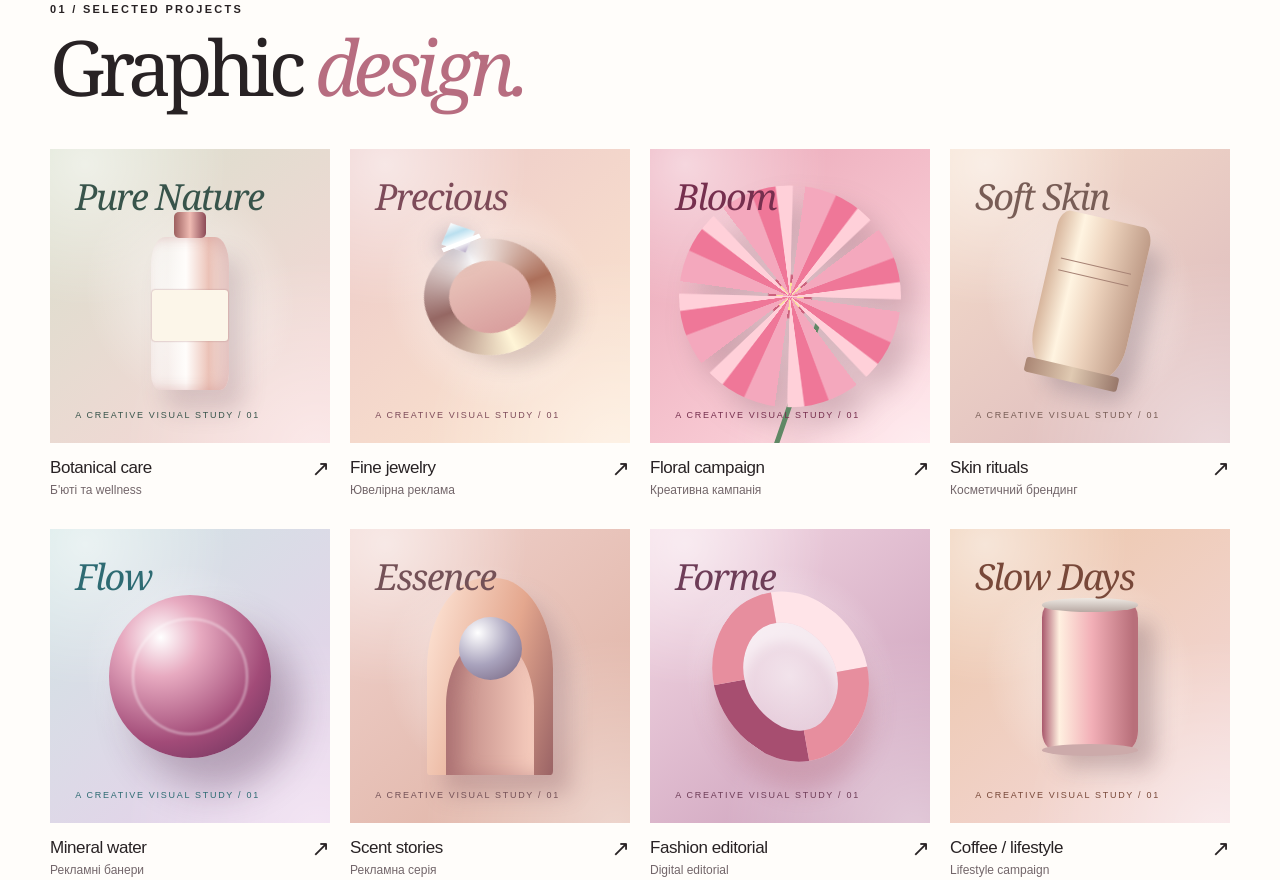
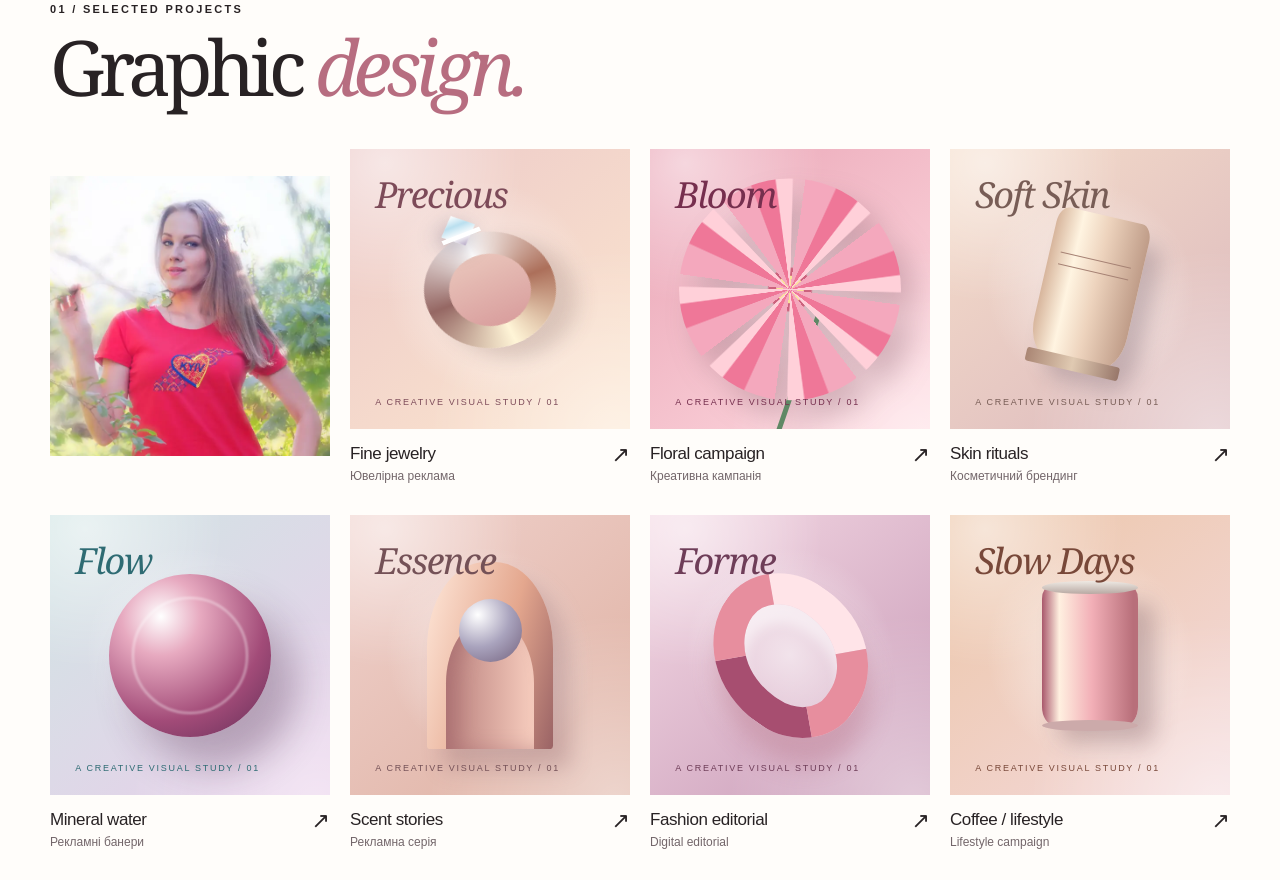
Before and after one commit to oksakvitka-boop/my-portfolio_oksakoval, a plain HTML site: page index.html in a window 1280 px wide. Shown: the part 730-1610 px from the top of the page. Drawn offline with Linux system fonts and the light colour scheme.

Commit message:
Replace first graphic portfolio mockup with original embroidery photo, remove visible caption

```diff
--- a/index.html
+++ b/index.html
@@ -52,6 +52,10 @@
     .project-card{padding:0;display:block;width:100%;text-align:left;border:0;background:none;color:inherit}
     .art-wrap{overflow:hidden;position:relative;aspect-ratio:1/1.05;background:#f2c6cc}
     .project-card .art,.three-card .art,.gallery-card .art{transition:transform .7s cubic-bezier(.2,.7,.2,1)}
+    .project-card .art-wrap{aspect-ratio:1}
+    .art.photo-art{background:#fff}
+    .art.photo-art:before{display:none}
+    .art.photo-art img{width:100%;height:100%;display:block;object-fit:cover;object-position:center}
     .project-card:hover .art,.three-card:hover .art{transform:scale(1.055)}
     .project-meta{display:flex;justify-content:space-between;align-items:start;gap:15px;margin-top:15px}
     .project-meta h3{font-size:17px;font-weight:500;letter-spacing:-.025em;margin:0 0 5px}
@@ -126,6 +130,10 @@
     .gallery{display:grid;grid-template-columns:1fr 1fr;gap:20px}
     .gallery-card{aspect-ratio:1.12;overflow:hidden}
     .gallery-card:first-child{grid-column:1/-1;aspect-ratio:1.85}
+    .photo-gallery{grid-template-columns:1fr;max-width:800px;margin:0 auto}
+    .photo-gallery .gallery-card:first-child{grid-column:auto;aspect-ratio:1}
+    .photo-gallery img{width:100%;height:100%;object-fit:cover;display:block}
+    .sr-only{position:absolute;width:1px;height:1px;padding:0;margin:-1px;overflow:hidden;clip:rect(0,0,0,0);white-space:nowrap;border:0}
     .gallery-card .art-word{font-size:clamp(30px,5vw,76px)}
     .gallery-card:first-child .art .object{scale:1.12}
     .modal-tag{display:inline-flex;border:1px solid var(--border);border-radius:99px;padding:9px 16px;font-size:11px;letter-spacing:.12em;text-transform:uppercase}
@@ -249,7 +257,7 @@
     /* ЗМІНА ВМІСТУ: у майбутньому тут будуть реальні роботи та посилання на файли.
        Усі поточні композиції — оригінальні CSS-макети, жодних запозичених зображень. */
     const projects=[
-      {name:"Botanical care",category:"Б'юті та wellness",label:"Pure Nature",type:"bottle",a:"#d9e0cd",b:"#f8d5d6",text:"#38544b"},
+      {name:"Машинна вишивка",category:"",label:"",type:"photo",image:"assets/machine-embroidery.webp",hideCaption:true},
       {name:"Fine jewelry",category:"Ювелірна реклама",label:"Precious",type:"ring",a:"#ecc9c8",b:"#fce6cf",text:"#7d4b59"},
       {name:"Floral campaign",category:"Креативна кампанія",label:"Bloom",type:"flower",a:"#e9a4b5",b:"#ffdce2",text:"#762f4e"},
       {name:"Skin rituals",category:"Косметичний брендинг",label:"Soft Skin",type:"tube",a:"#f5ddca",b:"#dbb8bd",text:"#785d56"},
@@ -275,13 +283,14 @@
     ];
     function esc(s){return String(s).replaceAll("&","&amp;").replaceAll("<","&lt;").replaceAll(">","&gt;").replaceAll('"',"&quot;")}
     function artHTML(item,variant=0){
+      if(item.image)return '<div class="art photo-art"><img src="'+esc(item.image)+'" alt="" loading="lazy" decoding="async"></div>';
       return '<div class="art '+item.type+' variant-'+variant+'" style="--a:'+item.a+';--b:'+item.b+';--txt:'+item.text+'"><div class="shine"></div><div class="art-word">'+esc(item.label)+'</div><div class="object"></div><div class="art-sub">A creative visual study / '+String(variant+1).padStart(2,'0')+'</div></div>';
     }
     const projectGrid=document.getElementById("projectGrid"),videoGrid=document.getElementById("videoGrid"),threeGrid=document.getElementById("threeGrid");
     projects.forEach((item,i)=>{
       const b=document.createElement("button");b.className="project-card reveal";b.type="button";
       b.setAttribute("aria-label","Відкрити проєкт "+item.name);
-      b.innerHTML='<div class="art-wrap">'+artHTML(item)+'</div><div class="project-meta"><div><h3>'+esc(item.name)+'</h3><p>'+esc(item.category)+'</p></div><span class="arrow" aria-hidden="true">↗</span></div>';
+      b.innerHTML='<div class="art-wrap">'+artHTML(item)+'</div>'+(item.hideCaption?'':'<div class="project-meta"><div><h3>'+esc(item.name)+'</h3><p>'+esc(item.category)+'</p></div><span class="arrow" aria-hidden="true">↗</span></div>');
       b.addEventListener("click",()=>openProject(item,"graphic",i));projectGrid.appendChild(b);
     });
     function videoArtHTML(item,i){
@@ -307,6 +316,7 @@
       if(previousFocus&&previousFocus.focus)previousFocus.focus();
     }
     function openProject(item,group,i){
+      if(item.image){modalContent.innerHTML='<h2 class="sr-only" id="modalTitle">'+esc(item.name)+'</h2><div class="gallery photo-gallery"><div class="gallery-card"><img src="'+esc(item.image)+'" alt="Приклад машинної вишивки" decoding="async"></div></div>';showModal();return;}
       let gallery="";
       for(let j=0;j<4;j++){gallery+='<div class="gallery-card">'+artHTML(item,j)+'</div>'}
       modalContent.innerHTML='<div class="eyebrow">'+(group==="graphic"?"GRAPHIC DESIGN":"BLENDER 3D")+' / CASE '+String(i+1).padStart(2,"0")+'</div><h2 class="modal-heading" id="modalTitle">'+esc(item.name)+'</h2><p class="modal-lead">Повна тематична добірка в стилі Behance. Тут буде опис проєкту, головний банер, серія адаптацій, деталі дизайну та інші матеріали з цього кейсу.</p><span class="modal-tag">'+esc(item.category)+'</span><div class="gallery" style="margin-top:30px">'+gallery+'</div><p class="modal-footer">DEMO PROJECT — ці зображення створені засобами CSS лише для демонстрації макета. Додамо твої роботи й реальні описи.</p>';
```
Also changed, not shown: assets/machine-embroidery.webp (added).
